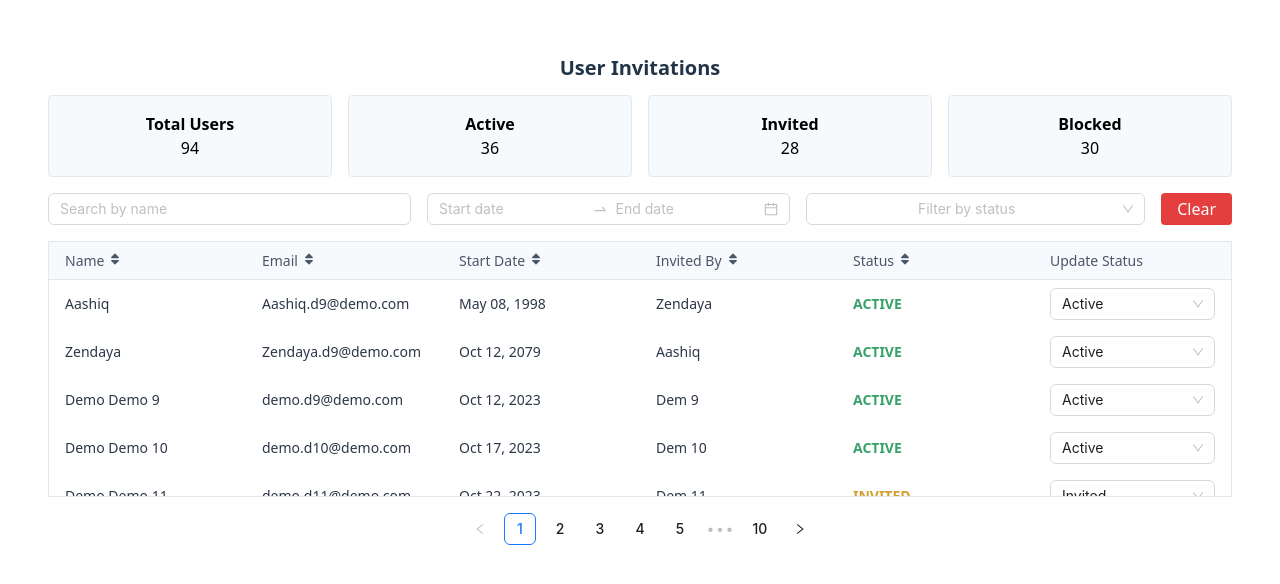
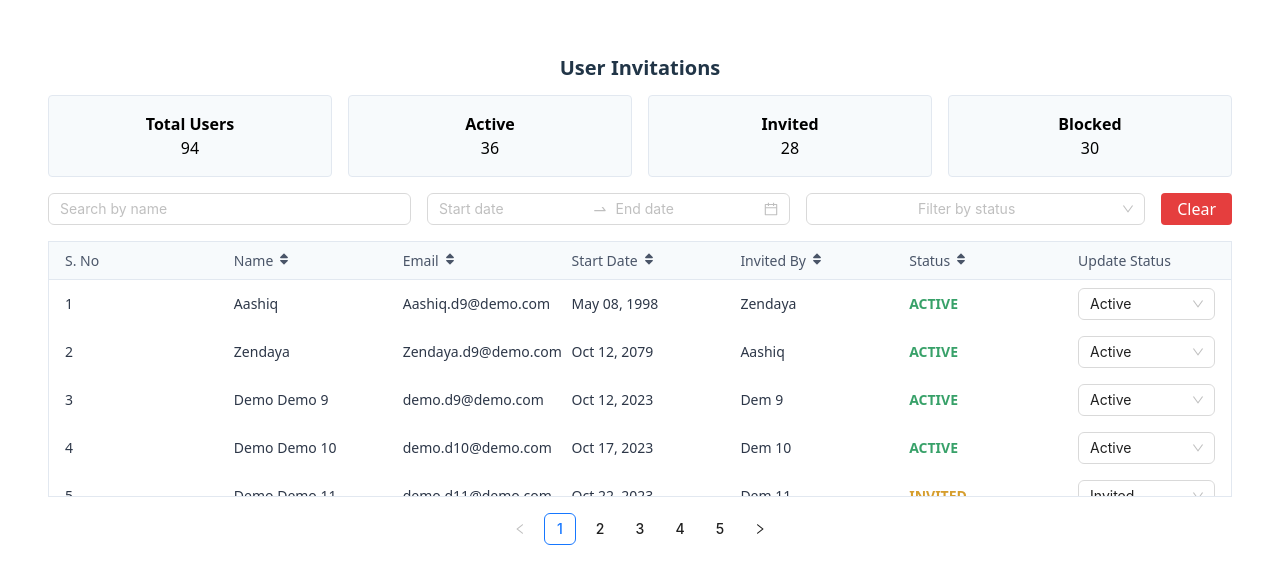
Before and after one commit to sidvud98/lazy-loading-pagination-list, a React (Vite) app: page / in a window 1280 px wide. Shown: the part 106-690 px from the top of the page. Built offline with nearby package versions, Linux system fonts and the light colour scheme.

Commit message:
feat: introduce constants for pagination and batch size; refactor data fetching logic in RenderList and api services

```diff
--- a/src/Table/Table.jsx
+++ b/src/Table/Table.jsx
@@ -1,7 +1,11 @@
 import React, { useState, useEffect, useRef, useMemo } from "react";
 import { Pagination, Select, DatePicker, Input, Spin } from "antd";
 import { FaSort, FaSortUp, FaSortDown } from "react-icons/fa";
-import { DATA_OBJECT } from "../constants/constants";
+import {
+  DATA_OBJECT,
+  TOTAL_NUMBER_OF_ROWS_IN_A_PAGE,
+  BATCH_SIZE,
+} from "../constants/constants";
 import { fetchPageData } from "../services/api";
 import {
   Container,
@@ -21,17 +25,17 @@ export default function RenderList() {
   const [currentPage, setCurrentPage] = useState(1);
   const [sortConfig, setSortConfig] = useState({ key: null, direction: null });
   const [originalData, setOriginalData] = useState(DATA_OBJECT); // State to hold the original data
-  const [data, setData] = useState(originalData.slice(0, 5)); // Store the imported array in local state
-  const dataLengthRef = useRef(null);
+  const [data, setData] = useState(originalData.slice(0, BATCH_SIZE)); // Store the imported array in local state
   const [dateRange, setDateRange] = useState([null, null]);
   const [searchQuery, setSearchQuery] = useState("");
   const [statusFilter, setStatusFilter] = useState(null);
   const [totalPages, setTotalPages] = useState(0);
   const [loading, setLoading] = useState(false);
-  const pageSize = 10;
+  const [hasIntersected, setHasIntersected] = useState(false);
+  const dataLengthRef = useRef(null);
   const lastRowRef = useRef(null);
   const prevLastRowRef = useRef(null);
-  const [hasIntersected, setHasIntersected] = useState(false);
+  const additionalBatchNumber = useRef(0);
 
   const totalUsers = originalData.length;
 
@@ -66,8 +70,8 @@ export default function RenderList() {
     setDateRange([null, null]);
     setSearchQuery("");
     setStatusFilter(null);
-    setData(originalData.slice(0, 5));
-    dataLengthRef.current = 5;
+    setData(originalData.slice(0, BATCH_SIZE));
+    dataLengthRef.current = BATCH_SIZE;
     setSortConfig({ key: null, direction: null });
     setCurrentPage(1);
   };
@@ -114,7 +118,8 @@ export default function RenderList() {
     statusFilter,
     sortConfig,
     originalData,
-    fetchRemaining = false
+    fetchRemaining = false,
+    batchNumber
   ) => {
     setLoading(true);
     if (!fetchRemaining) {
@@ -125,11 +130,12 @@ export default function RenderList() {
     // Simulating a network delay
     const { data: initialRows, totalLength } = await fetchPageData(
       currentPage,
-      5,
+      BATCH_SIZE,
       fetchRemaining,
       { dateRange, searchQuery, statusFilter },
       sortConfig,
-      originalData
+      originalData,
+      batchNumber
     );
 
     setData((prevRows) => {
@@ -138,7 +144,7 @@ export default function RenderList() {
         : initialRows.length;
       return fetchRemaining ? [...prevRows, ...initialRows] : initialRows;
     });
-    setTotalPages(Math.ceil(totalLength / 10));
+    setTotalPages(Math.ceil(totalLength / TOTAL_NUMBER_OF_ROWS_IN_A_PAGE));
     setLoading(false);
   };
 
@@ -151,6 +157,7 @@ export default function RenderList() {
       sortConfig,
       originalData
     );
+    additionalBatchNumber.current = 0;
   }, [
     currentPage,
     dateRange,
@@ -171,7 +178,12 @@ export default function RenderList() {
             } else {
               setHasIntersected(false);
             }
-            if (entry.isIntersecting && dataLengthRef.current <= 10) {
+            if (
+              entry.isIntersecting &&
+              dataLengthRef.current <=
+                TOTAL_NUMBER_OF_ROWS_IN_A_PAGE - BATCH_SIZE
+            ) {
+              additionalBatchNumber.current += 1;
               fetchData(
                 currentPage,
                 dateRange,
@@ -179,7 +191,8 @@ export default function RenderList() {
                 statusFilter,
                 sortConfig,
                 originalData,
-                true
+                true,
+                additionalBatchNumber.current
               );
             }
           });
@@ -268,6 +281,7 @@ export default function RenderList() {
       <Table>
         <Thead>
           <Tr>
+            <Th>S. No</Th>
             <Th onClick={() => changeSort("name")}>
               Name{renderSortIcon("name")}
             </Th>
@@ -293,6 +307,7 @@ export default function RenderList() {
                 key={item.id}
                 ref={index === data.length - 1 ? lastRowRef : null}
               >
+                <Td>{index + 1}</Td>
                 <Td>{item.about.name}</Td>
                 <Td>{item.about.email}</Td>
                 <Td>{formatDate(item.details.date)}</Td>
@@ -316,11 +331,15 @@ export default function RenderList() {
               </Tr>
             ))}
 
-          {loading || (data.length === 5 && currentPage !== totalPages) ? (
+          {loading ||
+          (data.length === BATCH_SIZE && currentPage !== totalPages) ? (
             <Tr
               style={{
                 verticalAlign: "center",
-                height: hasIntersected || data.length === 5 ? "10px" : "216px",
+                height:
+                  hasIntersected || data.length === BATCH_SIZE
+                    ? "10px"
+                    : "216px",
               }}
             >
               <Td colSpan="6" style={{ textAlign: "center" }}>
@@ -333,8 +352,8 @@ export default function RenderList() {
       <div className="pagination">
         <Pagination
           current={currentPage}
-          total={totalPages * pageSize}
-          pageSize={pageSize}
+          total={totalPages * TOTAL_NUMBER_OF_ROWS_IN_A_PAGE}
+          pageSize={TOTAL_NUMBER_OF_ROWS_IN_A_PAGE}
           onChange={(page) => setCurrentPage(page)}
           showSizeChanger={false}
         />
--- a/src/constants/constants.js
+++ b/src/constants/constants.js
@@ -1128,3 +1128,9 @@ export const DATA_OBJECT = [
     },
   },
 ];
+
+export const TOTAL_NUMBER_OF_ROWS_IN_A_PAGE = 21;
+
+export const SIMULATED_NETWORK_DELAY = 1000;
+
+export const BATCH_SIZE = 7;
--- a/src/services/api.js
+++ b/src/services/api.js
@@ -4,21 +4,27 @@ import {
   filterByStatus,
   sortData,
 } from "../utils/helpers";
+import {
+  SIMULATED_NETWORK_DELAY,
+  TOTAL_NUMBER_OF_ROWS_IN_A_PAGE,
+} from "../constants/constants";
 
 export const fetchPageData = (
-  pageNumber,
-  pageSize = 5,
+  pageNumber = 1,
+  batchSize = 5,
   fetchRemaining = false,
   filters = {},
   sortConfig = null,
-  dataSource = []
+  dataSource = [],
+  batchNumber = 1
 ) => {
-  const startIndex = fetchRemaining ? pageSize : 0;
-  const endIndex = startIndex + fetchRemaining ? 2 * pageSize : pageSize;
+  const startIndex = fetchRemaining ? batchNumber * batchSize : 0;
+  const endIndex =
+    startIndex + fetchRemaining ? (batchNumber + 1) * batchSize : batchSize;
 
   const delay = (ms) => new Promise((resolve) => setTimeout(resolve, ms));
 
-  return delay(1000).then(() => {
+  return delay(SIMULATED_NETWORK_DELAY).then(() => {
     let filteredData = dataSource;
 
     if (filters.dateRange?.[0] && filters.dateRange?.[1]) {
@@ -37,8 +43,8 @@ export const fetchPageData = (
 
     return {
       data: filteredData.slice(
-        (pageNumber - 1) * (pageSize * 2) + startIndex,
-        (pageNumber - 1) * (pageSize * 2) + endIndex
+        (pageNumber - 1) * TOTAL_NUMBER_OF_ROWS_IN_A_PAGE + startIndex,
+        (pageNumber - 1) * TOTAL_NUMBER_OF_ROWS_IN_A_PAGE + endIndex
       ),
       totalLength: filteredData.length,
     };
```
